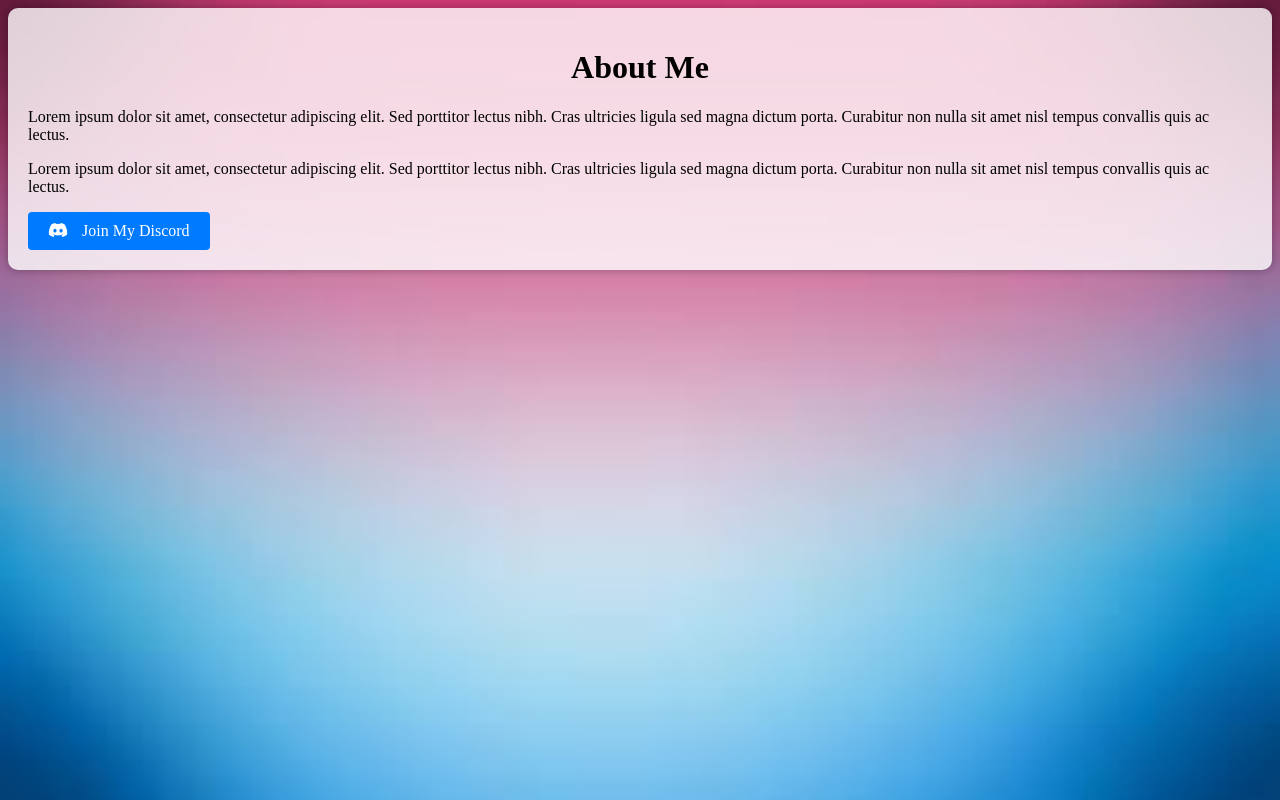
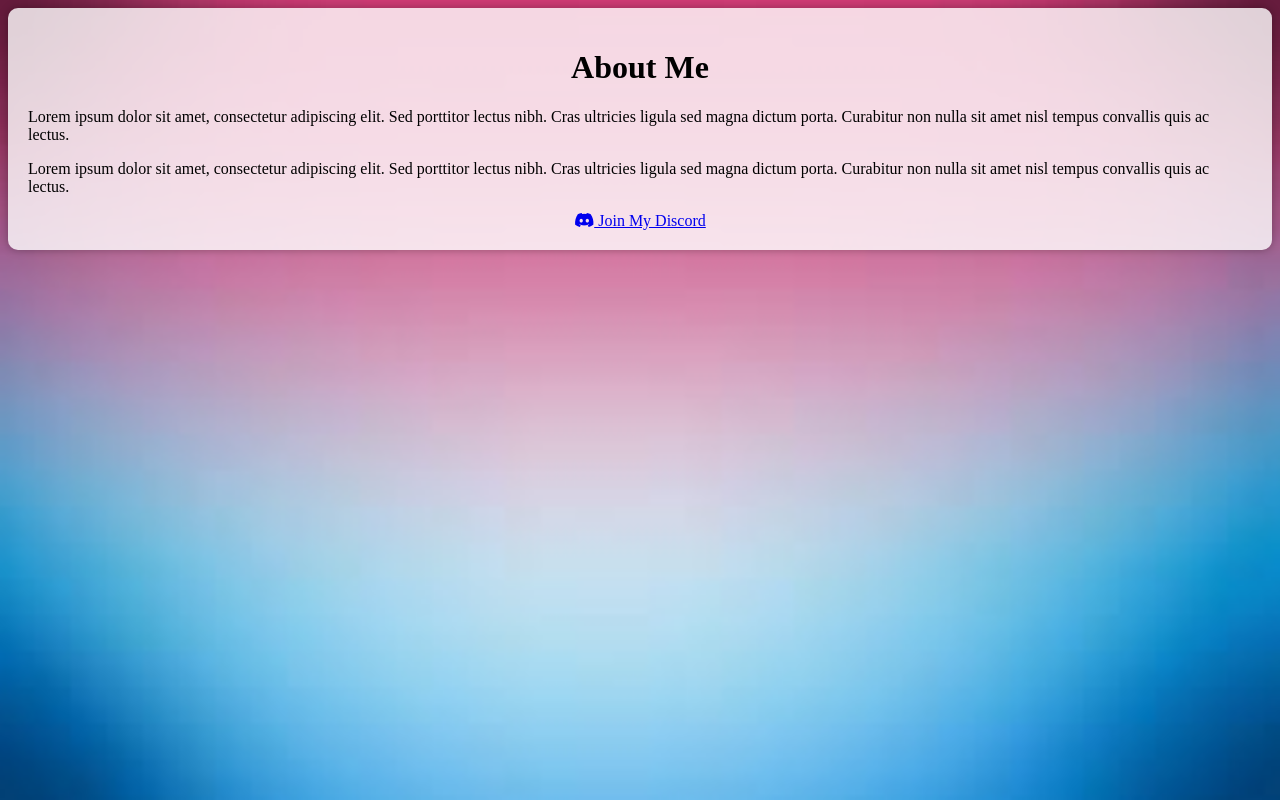
Before and after one commit to EyeSaberDC/aboutme, a plain HTML site: page index.html in a window 1280 px wide. Drawn offline with Linux system fonts and the light colour scheme.

Commit message:
Update index.html

```diff
--- a/index.html
+++ b/index.html
@@ -27,22 +27,13 @@
       text-align: center;
     }
 
-    .button {
+    .buttons {
+    display: flex;
     justify-content: center;
-    display: inline-block;
-    padding: 10px 20px;
-    background: #007bff;
-    color: #fff;
-    text-decoration: none;
-    border-radius: 4px;
     }
 
-    .button:hover {
-    background: #0062cc;
-    }
-
-    .button i {
-    margin-right: 10px;
+    .button {
+    margin: 0 10px;
     }
   </style>
 </head>
@@ -56,10 +47,14 @@
 
       <p>Lorem ipsum dolor sit amet, consectetur adipiscing elit. Sed porttitor lectus nibh. Cras ultricies ligula sed magna dictum porta. Curabitur non nulla sit amet nisl tempus convallis quis ac lectus.</p>
 
-      <a href="discord.html" class="button">
-        <i class="fab fa-discord"></i>
-        Join My Discord
-      </a>
+      <div class="buttons">
+
+        <a href="discord.html" class="button">
+          <i class="fab fa-discord"></i>
+          Join My Discord
+        </a>
+
+      </div>
 
     </div>
 
```
